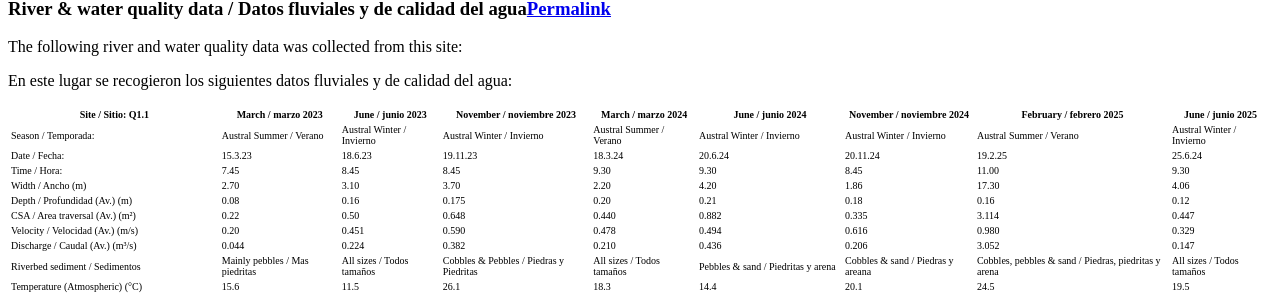
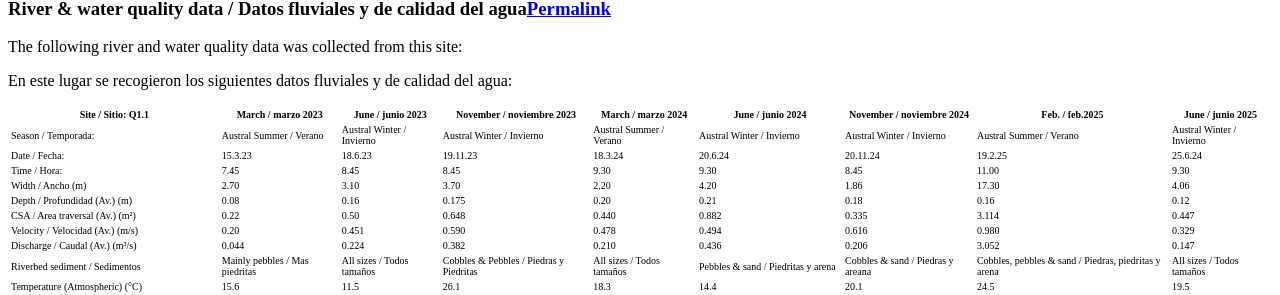
Before and after one commit to HVLepage/cavep-unah, a Jekyll site: the page built from _docs/site-network/Q1_1.md, in a window 1280 px wide and 900 px high, scrolled down 4644 px. Shown: the part 151-446 px from the top of the window. Built offline with Jekyll 4.4.1, drawn with Linux system fonts in a browser that asks for light colours; comment, search, counter and statistics services are not loaded.

Commit message:
Update Q1_1.md

```diff
--- a/_docs/site-network/Q1_1.md
+++ b/_docs/site-network/Q1_1.md
@@ -105,7 +105,7 @@ The following river and water quality data was collected from this site:
 
 En este lugar se recogieron los siguientes datos fluviales y de calidad del agua:
 
-|     Site / Sitio: Q1.1                                       |     March   / marzo 2023              |     June   / junio 2023            |     November   / noviembre 2023                |      March / marzo 2024             |     June   / junio 2024                        |     November   / noviembre 2024           |     February   / febrero 2025                                 |     June   / junio 2025            |
+|     Site / Sitio: Q1.1                                       |     March   / marzo 2023              |     June   / junio 2023            |     November   / noviembre 2023                |      March / marzo 2024             |     June   / junio 2024                        |     November   / noviembre 2024           |     Feb.   / feb.2025                                         |     June   / junio 2025            |
 |--------------------------------------------------------------|---------------------------------------|------------------------------------|------------------------------------------------|-------------------------------------|------------------------------------------------|-------------------------------------------|---------------------------------------------------------------|------------------------------------|
 |     Season   / Temporada:                                    |     Austral   Summer / Verano         |     Austral   Winter / Invierno    |     Austral   Winter / Invierno                |     Austral   Summer / Verano       |     Austral   Winter / Invierno                |     Austral   Winter / Invierno           |     Austral   Summer / Verano                                 |     Austral   Winter / Invierno    |
 |     Date   / Fecha:                                          |     15.3.23                           |     18.6.23                        |     19.11.23                                   |     18.3.24                         |     20.6.24                                    |     20.11.24                              |     19.2.25                                                   |     25.6.24                        |
```
